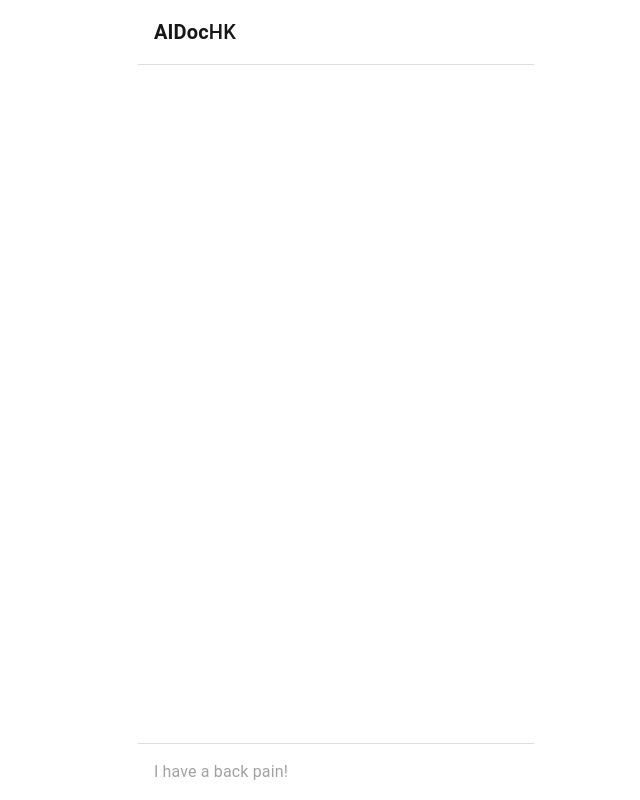
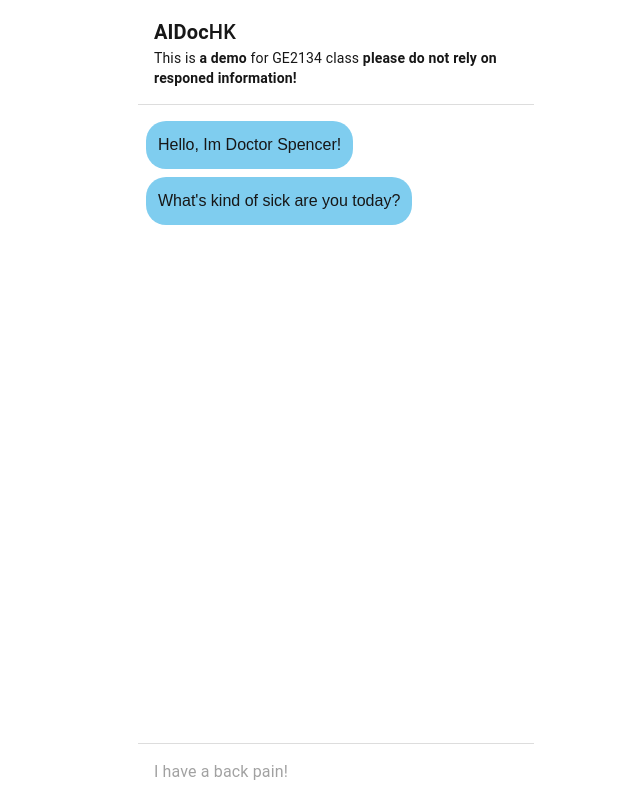
Before and after one commit to H11Maitree/AIDocHK-app, a Next.js app: page / in a window 1280 px wide. Shown: the whole page, without its empty margins (304-944 px from the left). Built offline with nearby package versions, Linux system fonts and the light colour scheme; some icons are missing.

Commit message:
feat: configured /api/chat + AI chat

```diff
--- a/package.json
+++ b/package.json
@@ -13,6 +13,7 @@
     "@emotion/react": "^11.13.3",
     "@emotion/styled": "^11.13.0",
     "@mui/material": "^6.1.7",
+    "axios": "^1.7.7",
     "next": "15.0.3",
     "react": "^18.0.0",
     "react-dom": "^18.0.0"
--- /dev/null
+++ b/src/app/ChatThread/Bubbles.tsx
@@ -0,0 +1,42 @@
+import { alpha, Box } from "@mui/material";
+
+interface BubbleProps {
+    text: string|null;
+    color: string;
+}
+
+function Bubble({ text, color }: BubbleProps) {
+    return (
+        <Box borderRadius={5}
+            padding={1.5}
+            sx={{ backgroundColor: alpha(color, 0.5) }}>
+            {text}
+        </Box>
+    );
+}
+
+function BotBubble({ text }: { text: string|null }) {
+    return (
+        <Box display={'flex'}
+            justifyContent={'flex-start'}
+            alignItems={'flex-start'}
+            flexDirection={'row'}
+            paddingRight={8}>
+            <Bubble text={text} color="#009CDF" />
+        </Box>
+    );
+}
+
+function HumanBubble({ text }: { text: string|null }) {
+    return (
+        <Box display={'flex'}
+            justifyContent={'flex-end'}
+            alignItems={'flex-start'}
+            flexDirection={'row'}
+            paddingLeft={8}>
+            <Bubble text={text} color="#973999" />
+        </Box>
+    );
+}
+
+export { BotBubble, HumanBubble }
--- /dev/null
+++ b/src/app/ChatThread/index.tsx
@@ -0,0 +1,31 @@
+import { Box } from "@mui/material";
+
+import {BotBubble, HumanBubble} from "./Bubbles"
+
+export enum Role {
+    BOT,
+    USER
+}
+
+export interface ChatChainElement {
+    role: Role,
+    text: string|null
+}
+
+export type ChatChain = ChatChainElement[];
+
+interface ChatThreadProps {
+    chatChain: ChatChain;
+}
+
+export default function ChatThread({ chatChain }: ChatThreadProps) {
+    return (
+        <Box display={'flex'} flexDirection={'column'} gap={1} py={2} px={1}>
+            {chatChain.map((chatChainElement, index) => (
+                chatChainElement.role === Role.BOT
+                ? <BotBubble key={index} text={chatChainElement.text} />
+                : <HumanBubble key={index} text={chatChainElement.text} />
+            ))}
+        </Box>
+    );
+}
--- /dev/null
+++ b/src/app/api/chat/route.ts
@@ -0,0 +1,54 @@
+import { NextResponse } from 'next/server';
+import axios from 'axios';
+import { ChatChain, ChatChainElement, Role } from '../../ChatThread';
+
+const openaiApiKey = process.env.OPENAI_API_KEY;
+
+function transformChatChainToMessages(chatChain:ChatChain){
+    function transformChatChainElementToMessages(chatChainElement: ChatChainElement){
+        return {
+            role: chatChainElement.role == Role.BOT ? "assistant" : "user",
+            content: chatChainElement.text
+        };
+    }
+    return chatChain.map(transformChatChainElementToMessages);
+}
+
+export async function POST(req: Request) {
+  try {
+    const chatChain = await req.json() as ChatChain;
+
+    const response = await axios.post(
+      'https://api.openai.com/v1/chat/completions',
+      {
+        model: 'gpt-4o-mini',
+        messages: [
+          { role: 'system', content: 'You are a virtual health assistant name Dr. Spencer providing support for general medical inquiries. Your role is to assist users with health-related questions and concerns, offering information on symptoms, conditions, treatments, and wellness advice based on widely accepted medical knowledge.' },
+          ...transformChatChainToMessages(chatChain)
+        ],
+        stream: true,
+      },
+      {
+        headers: {
+          'Authorization': `Bearer ${openaiApiKey}`,
+          'Content-Type': 'application/json',
+        },
+        responseType: 'stream',
+      }
+    );
+
+    const stream = response.data;
+
+    return new NextResponse(
+      stream,
+      {
+        headers: {
+          'Content-Type': 'application/json',
+        },
+      }
+    );
+  } catch (error) {
+    console.error('API Error:', error);
+    return new NextResponse('Failed to process the request', { status: 500 });
+  }
+}
--- a/src/app/page.tsx
+++ b/src/app/page.tsx
@@ -1,7 +1,87 @@
+"use client";
 import { SendAltFilled } from "@carbon/icons-react";
 import { Box, Container, IconButton, InputBase, Typography } from "@mui/material";
+import ChatThread, { ChatChain, Role } from "./ChatThread";
+import { useState } from "react";
+
+// const exampleChatChain: ChatChain = [
+//   {
+//     role: Role.BOT,
+//     text: "Hi, How can I help you today?"
+//   },
+//   {
+//     role: Role.USER,
+//     text: "Lorem ipsum dolor sit amet, consectetur adipiscing elit, sed do eiusmod tempor incididunt ut labore et dolore magna aliqua. Ut enim ad minim veniam, quis nostrud exercitation ullamco laboris nisi ut aliquip ex ea commodo consequat. Duis aute irure dolor in reprehenderit in voluptate velit esse cillum dolore eu fugiat nulla pariatur. Excepteur sint occaecat cupidatat non proident, sunt in culpa qui officia deserunt mollit anim id est laborum."
+//   },
+//   {
+//     role: Role.BOT,
+//     text: "Lorem ipsum dolor sit amet, consectetur adipiscing elit, sed do eiusmod tempor incididunt ut labore et dolore magna aliqua. Ut enim ad minim veniam, quis nostrud exercitation ullamco laboris nisi ut aliquip ex ea commodo consequat. Duis aute irure dolor in reprehenderit in voluptate velit esse cillum dolore eu fugiat nulla pariatur. Excepteur sint occaecat cupidatat non proident, sunt in culpa qui officia deserunt mollit anim id est laborum."
+//   },
+// ]
 
 export default function Home() {
+  const [chatChain, setChatChain] = useState<ChatChain>([{role: Role.BOT, text: "Hello, Im Doctor Spencer!"}, {role: Role.BOT, text: "What's kind of sick are you today?"}]); // Current chat history
+  const [input, setInput] = useState<string>(''); // User input field
+
+  // Send a message to the API and stream the response
+  const sendMessage = async (message: string) => {
+    setInput("");
+    // Add the user message to the chat history
+    const newChatChain = [...chatChain, { role: Role.USER, text: message }];
+    setChatChain(newChatChain); // Update the chat thread UI
+
+    try {
+      // Call the API route and send the current chat history
+      const response = await fetch('/api/chat', {
+        method: 'POST',
+        headers: {
+          'Content-Type': 'application/json',
+        },
+        body: JSON.stringify(newChatChain),
+      });
+
+      if (!response.ok) {
+        throw new Error('Failed to fetch data from OpenAI');
+      }
+
+      // Handle the streamed response
+      const reader = response.body?.getReader();
+      const decoder = new TextDecoder();
+      let done = false;
+      let text = '';
+
+      const newerChatChain = [...newChatChain, { role: Role.BOT, text: null}]
+      setChatChain(newerChatChain);
+
+      // Continuously read from the stream until done
+      while (!done) {
+        const { value, done: doneReading } = await reader?.read() || {};
+        done = doneReading === undefined ? false : doneReading;
+
+        const payload = decoder.decode(value, { stream: true });
+        if (payload) {
+          const cleanPayload = payload.replaceAll("data: ", '');
+          const chunks = cleanPayload.split("\n").filter((chunk)=> !( !chunk || chunk.trim()=="[DONE]"))
+          for (const chunk of chunks) {
+            try {
+              const parsedData = JSON.parse(chunk);
+              if (parsedData?.choices?.[0]?.delta?.content) {
+                text += parsedData.choices[0].delta.content;
+                setChatChain([...newChatChain, { role: Role.BOT, text: text}]);
+              }
+            }
+            catch (error) {
+              console.error('Error parsing chunk:', chunk, error);
+            }
+          }
+
+        }
+      }
+    } catch (error) {
+      console.error('Error:', error);
+    }
+  };
+
   return (
     <Container
       maxWidth="xs"
@@ -9,43 +89,47 @@ export default function Home() {
         display: 'flex',
         flexDirection: 'column',
         height: '100vh',
-        // border: '1px solid #ddd',
         padding: 0,
       }}
     >
       <Box
+        position={'sticky'}
+        top={0}
+        padding={2}
         sx={{
-          padding: 2,
+          zIndex: 1000,       // Ensure it stays above other content
+          // backgroundColor: 'white', // Add background to avoid content bleeding when scrolled
           borderBottom: '1px solid #ddd',
         }}
       >
         <Typography variant="h6"><strong>AIDoc</strong>HK</Typography>
+        <Typography variant="body2">This is <strong>a demo</strong> for GE2134 class <strong>please do not rely on responed information!</strong></Typography>
       </Box>
       <Box
-        sx={{
-          flexGrow: 1,
-          overflowY: 'auto',
-          padding: 2,
-        }}
+        flexGrow={1}
+        overflow={'auto'}
+        padding={'2'}
       >
-        {/* chat thread*/}
+        <ChatThread chatChain={chatChain} />
       </Box>
       <Box
+        display={'flex'}
+        alignItems={'center'}
+        padding={1}
+        position={'sticky'}
+        bottom={0}
         sx={{
-          display: 'flex',
-          alignItems: 'center',
-          padding: 1,
           borderTop: '1px solid #ddd',
-          position: 'sticky',
-          bottom: 0,
           background: 'white',
         }}
       >
         <InputBase
           sx={{ flexGrow: 1, ml: 1 }}
           placeholder="I have a back pain!"
+          value={input}
+          onChange={(e) => setInput(e.target.value)} // Update input state
         />
-        <IconButton>
+        <IconButton onClick={() => sendMessage(input)}>
           <SendAltFilled />
         </IconButton>
       </Box>
```
Also changed, not shown: 1 other file (tests, documents, lock files or other folders).
